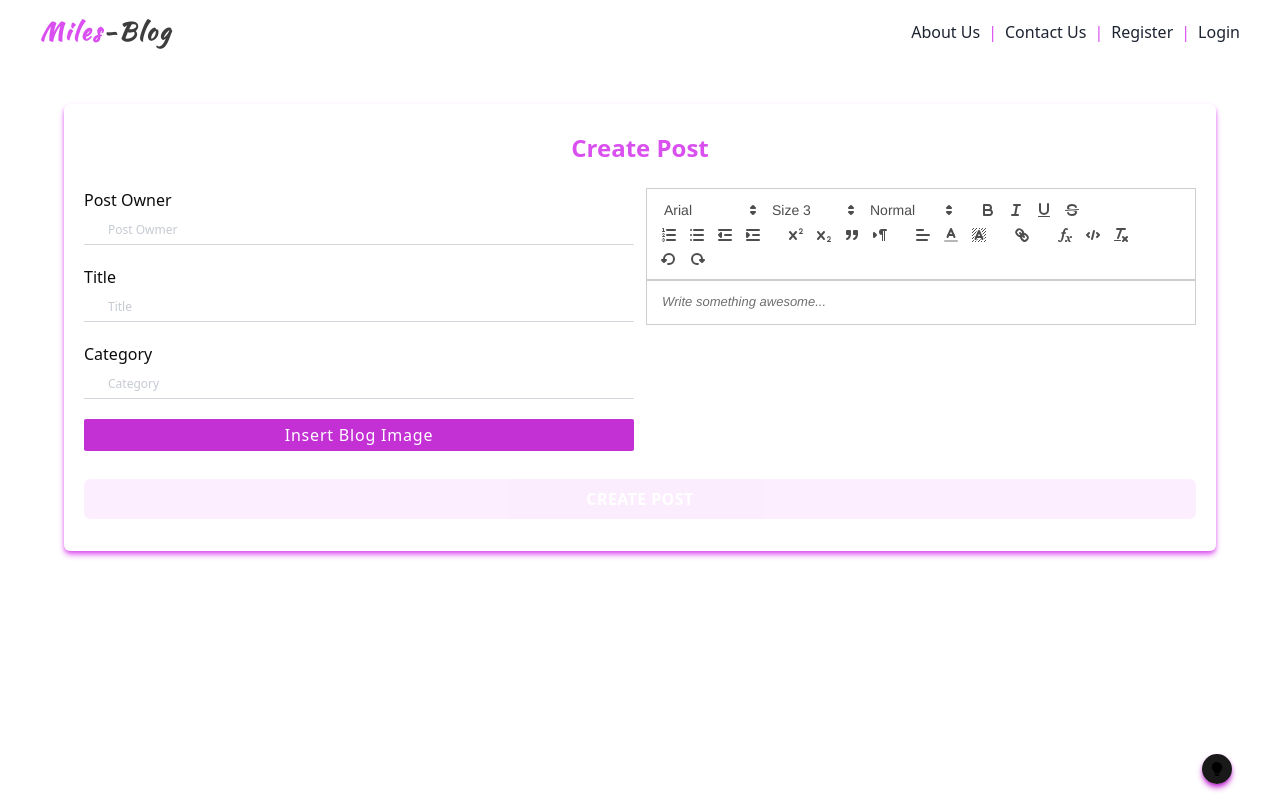
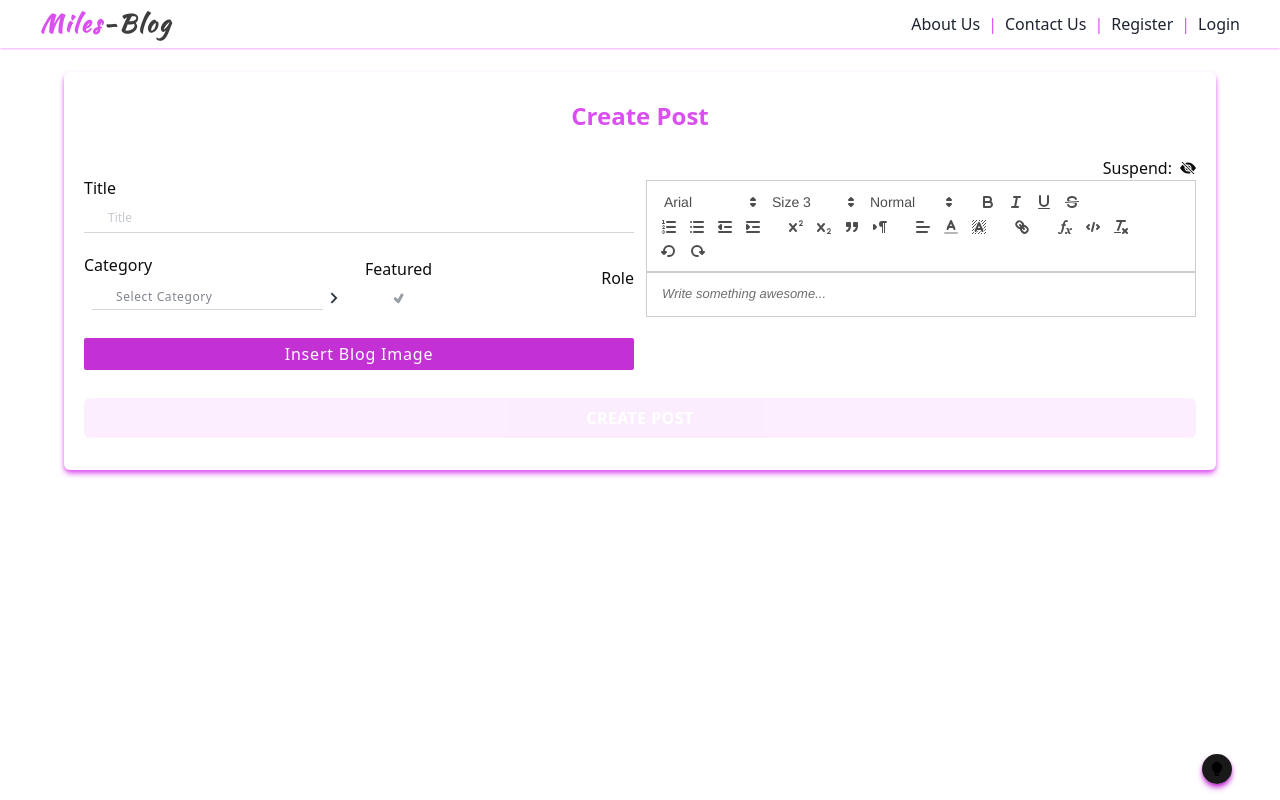
Before and after one commit to milesrykerodazie/milesblog, a React (Create React App) app: page /admin/create in a window 1280 px wide. Built offline with nearby package versions, Linux system fonts and the light colour scheme.

Commit message:
completed post form

```diff
--- a/src/components/AdminDashboard.tsx
+++ b/src/components/AdminDashboard.tsx
@@ -6,7 +6,7 @@ const AdminDashboard = () => {
       <div className='px-3'>
          <Link to='/admin/create'>
             {' '}
-            <button className='bg-black text-fuchsia-600 px-3 py-2 font-bold'>
+            <button className='bg-black dark:bg-white text-fuchsia-600 px-3 py-2 font-bold'>
                Create Post
             </button>
          </Link>
--- a/src/components/Header.tsx
+++ b/src/components/Header.tsx
@@ -1,9 +1,23 @@
+import { useEffect, useState } from 'react';
 import { Link } from 'react-router-dom';
 import Navbar from './Navbar';
 
 const Header = () => {
+   const [pageScroll, setPageScroll] = useState(false);
+
+   //useEffect for page scroll
+   useEffect(() => {
+      const scrl = window.addEventListener('scroll', () =>
+         setPageScroll(window.scrollY > 70),
+      );
+      return scrl;
+   }, [pageScroll]);
    return (
-      <header className='hidden px-10 py-3 h-16 md:flex items-center justify-between'>
+      <header
+         className={`bg-white dark:bg-black shadow-sm shadow-fuchsia-300 hidden px-10 py-3 h-12 md:flex items-center justify-between fixed w-full z-50 ease-in duration-500 ${
+            pageScroll && 'shadow-md shadow-fuchsia-700'
+         }`}
+      >
          <Link to='/'>
             <p className='text-black/80 font-extrabold font-kaushan text-2xl tracking-widest dark:text-white/90'>
                <span className='text-fuchsia-500'>Miles</span>-Blog
--- a/src/components/MobileHeader.tsx
+++ b/src/components/MobileHeader.tsx
@@ -1,14 +1,27 @@
-import { useState } from 'react';
+import { useEffect, useState } from 'react';
 import { Link } from 'react-router-dom';
 import { BiMenu } from 'react-icons/bi';
 import { RiCloseFill } from 'react-icons/ri';
 import SideNavbar from './SideNavbar';
 
 const MobileHeader = () => {
+   const [pageScroll, setPageScroll] = useState(false);
+
+   //useEffect for page scroll
+   useEffect(() => {
+      const scrl = window.addEventListener('scroll', () =>
+         setPageScroll(window.scrollY > 70),
+      );
+      return scrl;
+   }, [pageScroll]);
    const [open, setOpen] = useState<boolean>(false);
    return (
       <nav>
-         <div className='py-3 px-5 h-12 flex items-center justify-between md:hidden'>
+         <div
+            className={`bg-white shadow-md shadow-fuchsia-200 py-3 px-5 h-12 flex items-center justify-between md:hidden fixed w-full z-50 ease-in duration-500 ${
+               pageScroll && 'shadow-md shadow-fuchsia-700'
+            }`}
+         >
             <Link to='/'>
                <p className='text-black/80 font-extrabold font-kaushan text-xl tracking-widest dark:text-white/90'>
                   <span className='text-fuchsia-500'>Miles</span>-Blog
--- a/src/components/forms/CreatePostForm.tsx
+++ b/src/components/forms/CreatePostForm.tsx
@@ -1,10 +1,16 @@
-import React from 'react';
 import ReactQuill from 'react-quill';
 import 'react-quill/dist/quill.snow.css';
 import Editor, { modules, formats } from '../../hooks/Editor';
-import { AiFillCloseCircle } from 'react-icons/ai';
 import ActionButton from '../ActionButton';
 import { MdClose } from 'react-icons/md';
+import { BsFillEyeFill, BsFillEyeSlashFill } from 'react-icons/bs';
+import {
+   MdOutlineKeyboardArrowDown,
+   MdKeyboardArrowRight,
+} from 'react-icons/md';
+import { TiTick } from 'react-icons/ti';
+import { useState } from 'react';
+import { CATEGORIES } from '../../config/configurations';
 
 const CreatePostForm = ({
    data,
@@ -16,11 +22,15 @@ const CreatePostForm = ({
    setImage,
    canSubmit,
    isLoading,
+   featured,
+   setFeatured,
+   category,
+   setCategory,
 }: {
    data: {
       postOwner: string;
       title: string;
-      category: string;
+      role: string;
    };
    handleChange: any;
    handleImage: any;
@@ -30,12 +40,17 @@ const CreatePostForm = ({
    setImage?: any;
    canSubmit?: any;
    isLoading?: any;
+   featured?: boolean;
+   setFeatured?: any;
+   category?: any;
+   setCategory?: any;
 }) => {
+   const [open, setOpen] = useState(false);
    const postForm = (
       <div>
          <div className='flex flex-col lg:flex-row lg:space-x-3'>
             <div className='flex-1 space-y-5'>
-               <div className=''>
+               <div className='hidden'>
                   <label htmlFor='postOwner' className='label'>
                      Post Owner
                   </label>
@@ -69,21 +84,71 @@ const CreatePostForm = ({
                      />
                   </div>
                </div>
-               <div className=''>
-                  <label htmlFor='category' className='label'>
-                     Category
-                  </label>
-                  <div className='relative'>
-                     <input
-                        type='text'
-                        id='category'
-                        name='category'
-                        placeholder='Category'
-                        autoComplete='off'
-                        className='input'
-                        value={data.category}
-                        onChange={handleChange}
-                     />
+               <div className='flex flex-col md:flex-row space-y-4 md:space-y-0 md:justify-between md:space-x-3'>
+                  <div className='md:flex-1 relative'>
+                     <label htmlFor='category' className='label'>
+                        Category
+                     </label>
+                     <div className='flex items-center p-2 justify-between'>
+                        <p className='border-b border-gray-300 dark:border-gray-600 py-2 lg:py-1 pl-6 pr-3 w-full dark:bg-black/90 text-gray-800/60 dark:text-gray-300 duration-500 ease-in text-xs capitalize tracking-wider'>
+                           {category === '' ? 'Select Category' : category}
+                        </p>
+                        {!open ? (
+                           <MdKeyboardArrowRight
+                              className='w-4 h-4 lg:w-6 lg:h-6 text-gray-800 dark:text-white duration-500 ease-in'
+                              onClick={() => setOpen((current) => !current)}
+                           />
+                        ) : (
+                           <MdOutlineKeyboardArrowDown
+                              className='w-4 h-4 lg:w-6 lg:h-6 text-gray-800 dark:text-white duration-500 ease-in '
+                              onClick={() => setOpen((current) => !current)}
+                           />
+                        )}
+                     </div>
+                     {/* select category */}
+                     {open && (
+                        <div className='bg-white dark:bg-black shadow-sm shadow-fuchsia-600 absolute top-14 z-20 px-1 rounded mt-1 h-36 overflow-y-auto w-full duration-500 ease-in'>
+                           {CATEGORIES?.map(({ id, value }) => (
+                              <p
+                                 key={id}
+                                 onClick={() => {
+                                    setCategory(value);
+                                    setOpen((current) => !current);
+                                 }}
+                                 className='text-sm text-black/90 dark:text-white cursor-pointer hover:bg-fuchsia-500 duration-500 ease-in select-none'
+                              >
+                                 <span className='pl-2 '>{value}</span>
+                              </p>
+                           ))}
+                        </div>
+                     )}
+                  </div>
+                  <div className='flex items-center justify-between md:flex-1'>
+                     <div>
+                        <label htmlFor='featured' className='label'>
+                           Featured
+                        </label>
+                        <p
+                           className='justify-center items-center flex cursor-pointer py-2'
+                           onClick={() =>
+                              setFeatured((current: any) => !current)
+                           }
+                        >
+                           {featured ? (
+                              <TiTick className='text-fuchsia-600 text-lg' />
+                           ) : (
+                              <TiTick className='text-gray-600/60 text-lg' />
+                           )}
+                        </p>
+                     </div>
+                     <div>
+                        <label htmlFor='role' className='label'>
+                           Role
+                        </label>
+                        <p className='text-xs text-gray-500/60 dark: py-2'>
+                           {data?.role}
+                        </p>
+                     </div>
                   </div>
                </div>
                <div>
@@ -121,6 +186,10 @@ const CreatePostForm = ({
             </div>
 
             <div className='flex-1'>
+               <div className='flex items-center space-x-2 justify-end'>
+                  <p>Suspend:</p>
+                  <BsFillEyeSlashFill />
+               </div>
                <Editor />
                <ReactQuill
                   className='dark:text-white rounded-md'
--- a/src/components/layout/Layout.tsx
+++ b/src/components/layout/Layout.tsx
@@ -7,7 +7,9 @@ const Layout = () => {
       <div className='h-screen bg-white opacity-95 dark:bg-black duration-500 ease-in '>
          <Header />
          <MobileHeader />
-         <Outlet />
+         <div className='pt-8'>
+            <Outlet />
+         </div>
       </div>
    );
 };
--- a/src/pages/CreatePost.tsx
+++ b/src/pages/CreatePost.tsx
@@ -11,14 +11,23 @@ const CreatePost = () => {
       { data: postSuccess, isLoading, isSuccess, isError, error },
    ] = useCreatePostMutation();
 
+   //for authomatically getting post owner on login
+   let user: any;
+   const userName = localStorage.getItem('user');
+   if (userName) {
+      user = JSON.parse(userName);
+   }
+
    //states for form details
    const [data, setData] = useState({
-      postOwner: '',
+      postOwner: user ? user?.username : '',
       title: '',
-      category: '',
+      role: user ? user?.role : '',
    });
 
    const [valueEditor, setValueEditor] = useState('');
+   const [category, setCategory] = useState('');
+   const [featured, setFeatured] = useState(false);
 
    //image state
    const [image, setImage] = useState(undefined);
@@ -28,10 +37,11 @@ const CreatePost = () => {
          setData({
             postOwner: '',
             title: '',
-            category: '',
+            role: '',
          });
          setImage(undefined);
          setValueEditor('');
+         setCategory('');
       }
    }, [isSuccess]);
 
@@ -53,7 +63,6 @@ const CreatePost = () => {
       if (event.target.files) {
          const file = event.target.files[0];
          setFileToBase(file);
-         console.log(file);
       }
    };
 
@@ -71,20 +80,19 @@ const CreatePost = () => {
    const postObject = {
       postOwner: data?.postOwner,
       title: data?.title,
-      category: data?.category,
+      category: category,
       image: image,
       post: valueEditor,
+      role: data?.role,
+      featured: featured,
    };
 
    const handleSubmit = async (e: React.SyntheticEvent) => {
       e.preventDefault();
-      console.log('post object: => ', postObject);
       if (canSubmit && valueEditor) {
          await createPost(postObject);
       }
    };
-
-   console.log('success data from post: => ', postSuccess);
 
    return (
       <form onSubmit={handleSubmit} className='py-10'>
@@ -102,29 +110,11 @@ const CreatePost = () => {
                setImage={setImage}
                canSubmit={canSubmit}
                isLoading={isLoading}
+               featured={featured}
+               setFeatured={setFeatured}
+               category={category}
+               setCategory={setCategory}
             />
-            {/* {image && (
-            <div className='mt-2 flex justify-center'>
-               <div className='h-1/2'>
-                  <img
-                     src={image}
-                     alt='logo'
-                     className='rounded-md object-cover'
-                  />
-               </div>
-               <div
-                  className='-ml-3 -mt-2 z-40'
-                  onClick={() => setImage(undefined)}
-               >
-                  <AiFillCloseCircle className='w-6 h-6 text-sm7' />
-               </div>
-            </div>
-         )} */}
-            {/* <ActionButton
-            buttonDescription='Create Post'
-            canSubmit={canSubmit}
-            isLoading={isLoading}
-         /> */}
          </div>
       </form>
    );
--- a/src/pages/Home.tsx
+++ b/src/pages/Home.tsx
@@ -7,7 +7,6 @@ const Home = () => {
    console.log('role token: =>', token);
    return (
       <div className=''>
-         <hr className='border-slate-200  dark:border-slate-800 duration-500 ease-in' />
          <div className='space-x-4 p-3'>
             <h1 className='titleText'>Home</h1>
          </div>
--- a/src/pages/Login.tsx
+++ b/src/pages/Login.tsx
@@ -62,7 +62,10 @@ const Login = () => {
          const decoded = jwtDecode(loginResponse?.accessToken);
          // @ts-expect-error
          const { username, roles } = decoded.UserCred;
-         localStorage.setItem('user', JSON.stringify({ role: roles }));
+         localStorage.setItem(
+            'user',
+            JSON.stringify({ role: roles, username: username }),
+         );
       }
    }, [loginResponse]);
 
```
